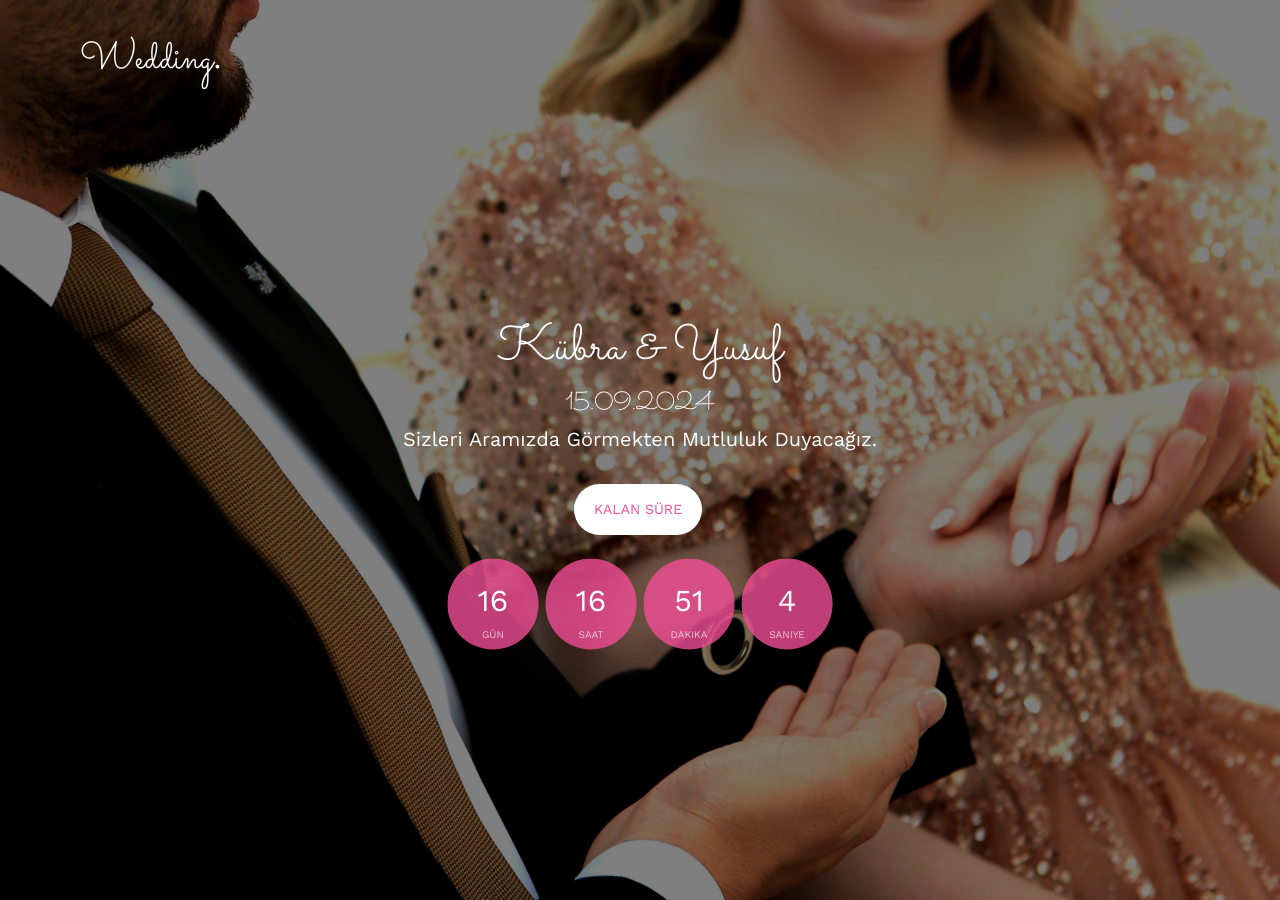
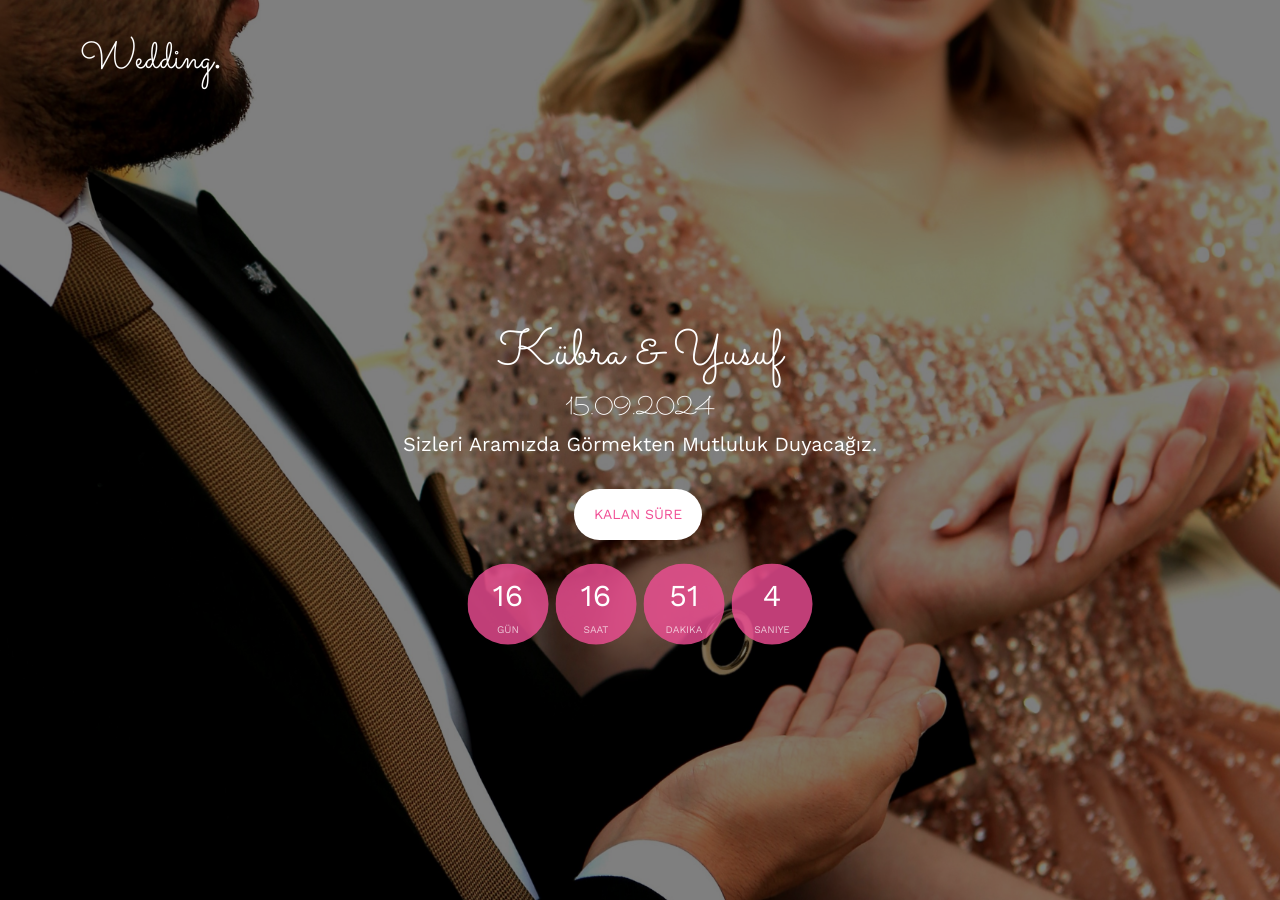
Before and after one commit to nasteknoloji/nasteknoloji.github.io, a plain HTML site: page index.html in a window 1280 px wide. Shown: the top 900 px of the page. Drawn offline with nearby package versions, Linux system fonts and the light colour scheme; files whose address does not match are found by name.

Commit message:
Update style.css

```diff
--- a/css/style.css
+++ b/css/style.css
@@ -940,8 +940,8 @@ form label {
 .simply-countdown > .simply-section {
   /* coutndown blocks */
   display: inline-block;
-  width: 90px;
-  height: 90px;
+  width: 80px;
+  height: 80px;
   background: rgba(241, 78, 149, 0.8);
   margin: 0 4px;
   -webkit-border-radius: 50%;
@@ -967,8 +967,8 @@ form label {
   /* countdown block inner div */
   display: table-cell;
   vertical-align: middle;
-  height: 100px;
-  width: 100px;
+  height: 80px;
+  width: 80px;
 }
 
 .simply-countdown > .simply-section .simply-amount,
```
